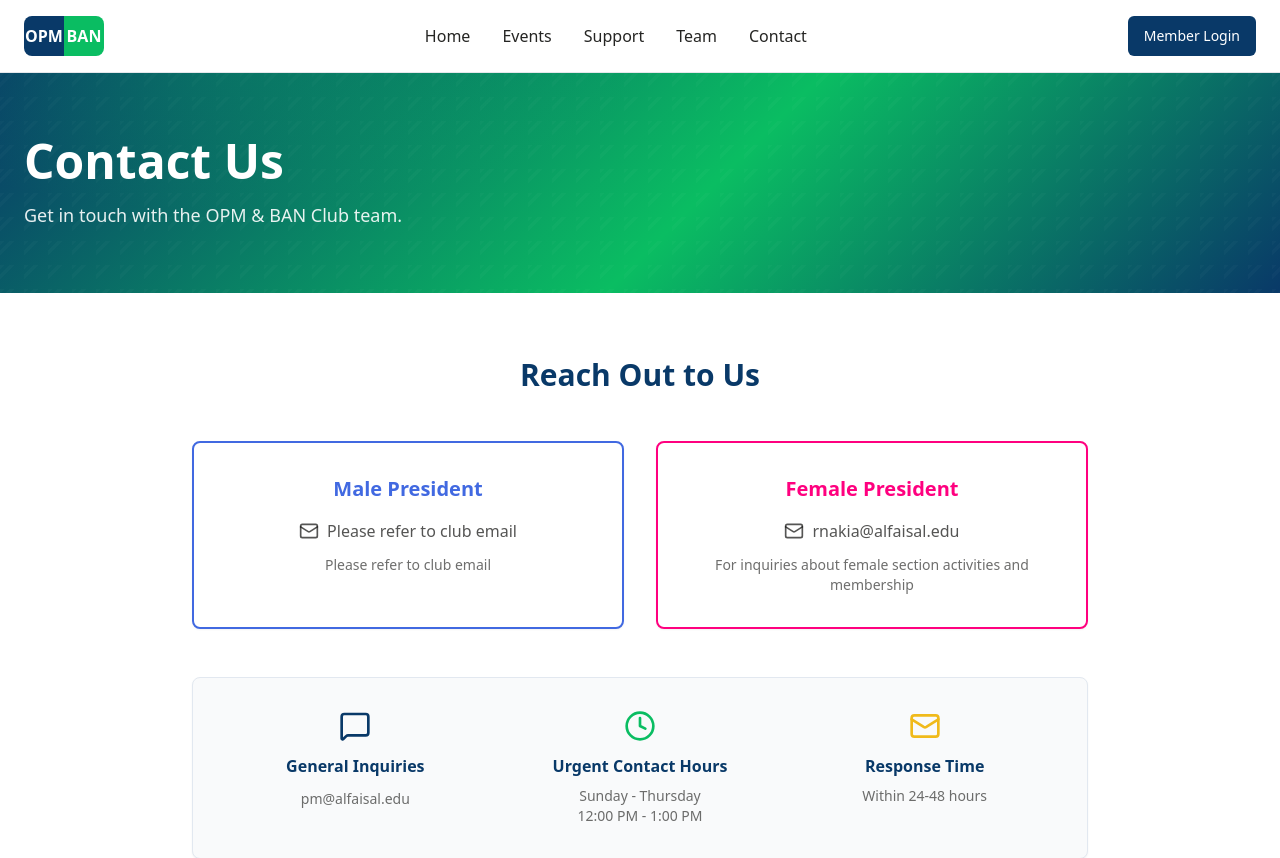
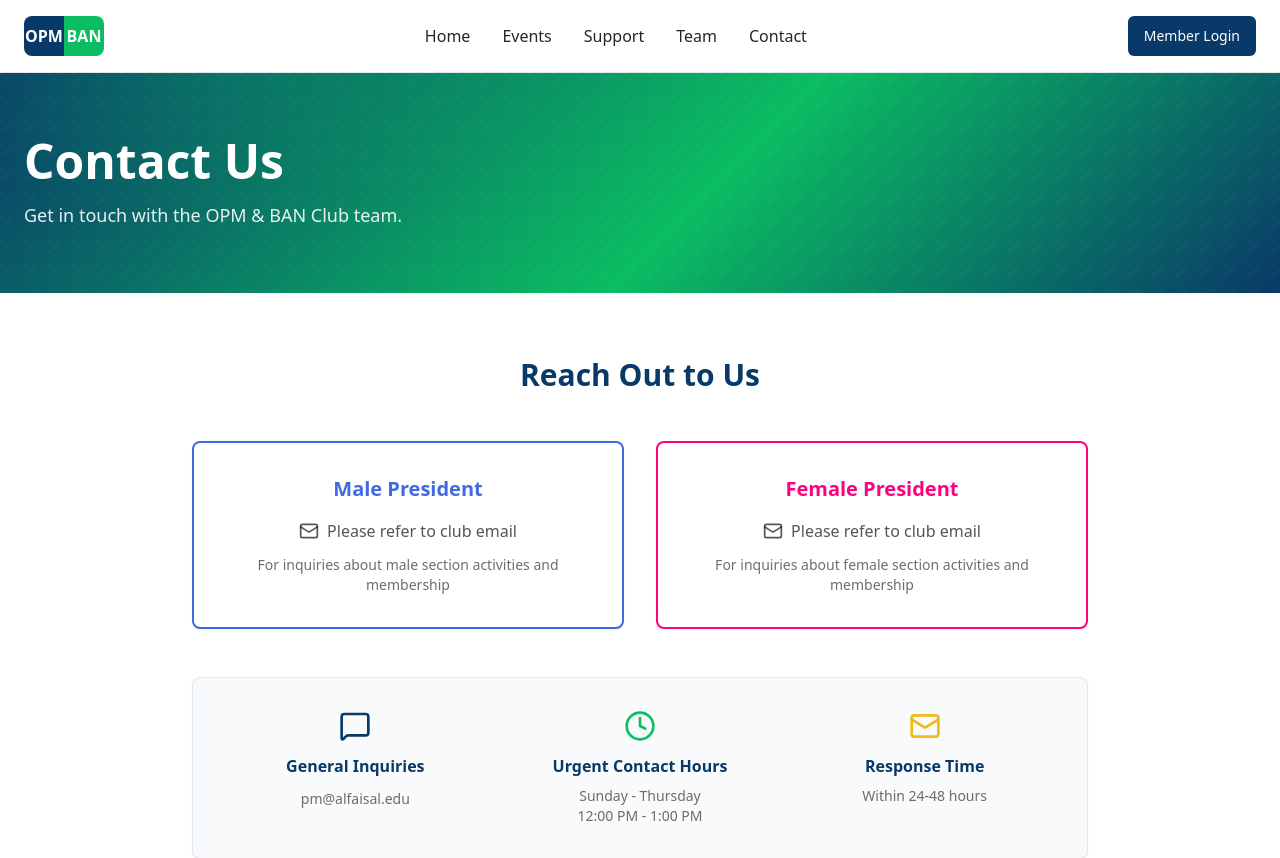
Before and after one commit to YKAwarta/opmbansite, a Next.js app: page /contact in a window 1280 px wide. Shown: the top 858 px of the page. Built offline with nearby package versions, Linux system fonts and the light colour scheme.

Commit message:
Fixed a typo in previous temporary hiding.

```diff
--- a/components/contact/contact-section.tsx
+++ b/components/contact/contact-section.tsx
@@ -23,7 +23,7 @@ export function ContactSection() {
                     </a>
                   </div>
                   <p className="text-sm text-brand-olive/60">
-                    Please refer to club email
+                    For inquiries about male section activities and membership
                   </p>
                 </div>
               </div>
@@ -37,7 +37,7 @@ export function ContactSection() {
                   <div className="flex items-center justify-center text-brand-olive/70">
                     <Mail className="w-5 h-5 mr-2" />
                     <a href="mailto:rnakia@alfaisal.edu" className="hover:text-brand-pink">
-                      rnakia@alfaisal.edu
+                      Please refer to club email
                     </a>
                   </div>
                   <p className="text-sm text-brand-olive/60">
```
